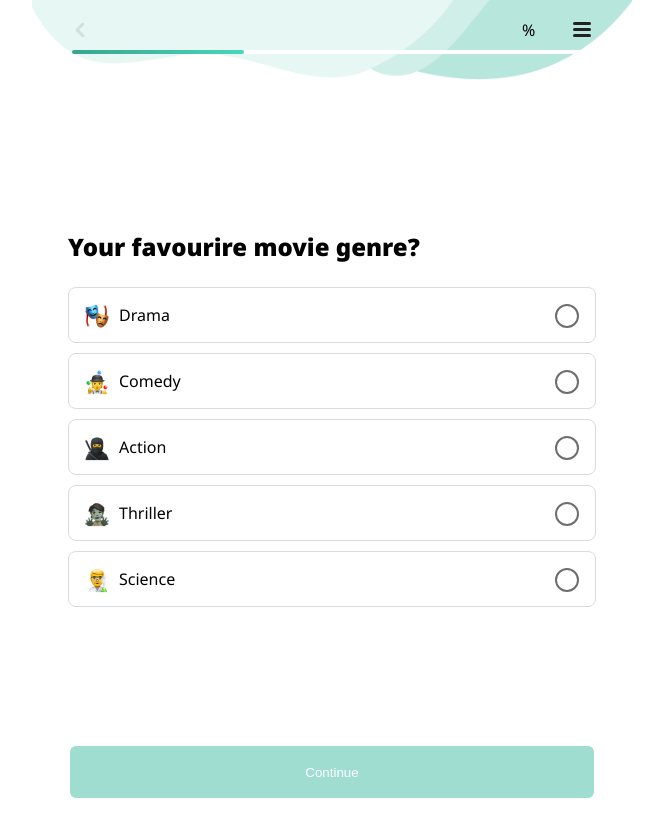
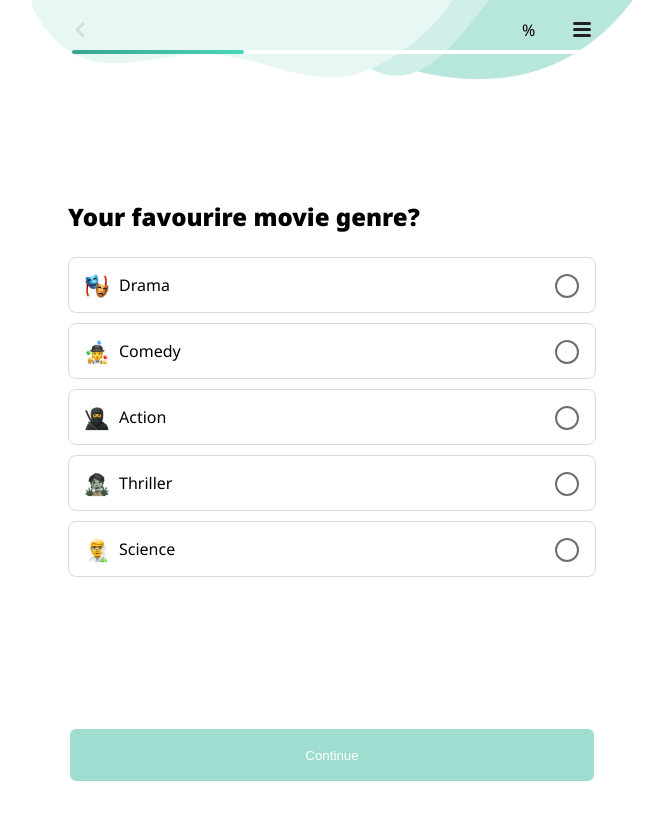
Before and after one commit to FlameInBrains/Movie_Questionary, a React (Create React App) app: page / in a window 1280 px wide. Shown: the top 836 px of the page, without its empty margins (308-971 px from the left). Built offline with nearby package versions, Linux system fonts and the light colour scheme.

Commit message:
fix/small_fixes

```diff
--- a/src/components/Header/Header.scss
+++ b/src/components/Header/Header.scss
@@ -55,6 +55,14 @@
     background: linear-gradient(to left, #4AD6BB, #38A58F);
     border-radius: 10px;
     }
+
+    &--sixty::before {
+      width: 66%;
+    }
+
+    &--full::before {
+      width: 100%;
+    }
   }
 }
 
--- a/src/components/Header/Header.tsx
+++ b/src/components/Header/Header.tsx
@@ -42,7 +42,7 @@ export const Header: React.FC = () => {
           </div>
         </div>
 
-        <div className="header__progressBar"></div>
+        <div className={classNames("header__progressBar", {'header__progressBar--sixty' : currentPercent === '66', 'header__progressBar--full': currentPercent === '100'})}></div>
       </div>
     </div>
     </>
--- a/src/pages/FirstPage/FirstPage.scss
+++ b/src/pages/FirstPage/FirstPage.scss
@@ -7,7 +7,7 @@
   }
 
   @media (min-width: 768px) {
-    padding: 150px 20px;
+    padding: 120px 20px;
   }
 
   &__content {
--- a/src/pages/SecondPage/SecondPage.scss
+++ b/src/pages/SecondPage/SecondPage.scss
@@ -21,7 +21,6 @@
   justify-content: center;
   align-items: center;
   margin: 200px auto;
-  padding: 0 20px;
   height: 56px;
 
   &__text {
--- a/src/pages/SecondPage/SecondPage.tsx
+++ b/src/pages/SecondPage/SecondPage.tsx
@@ -76,9 +76,8 @@ export const SecondPage: React.FC = () => {
 
             <p className={classNames("error_text", {'error_text--active' : isError})}> A correct movie title is required</p>
           </div>
-        </div>
 
-        <div className="button">
+          <div className="button">
             <button
               type="submit"
               className={classNames("button__text", { 'button__text--active': query })}
@@ -90,6 +89,7 @@ export const SecondPage: React.FC = () => {
               Continue
             </button>
         </div>
+        </div>
       </form>
     </>
   );
--- a/src/pages/ThirdPage/ThirdPage.scss
+++ b/src/pages/ThirdPage/ThirdPage.scss
@@ -5,7 +5,6 @@
   justify-content: center;
   align-items: center;
   margin: 50px auto;
-  padding: 0 20px;
   height: 56px;
 
   &__text--complete {
@@ -29,6 +28,10 @@
       }
     }
 
+    &__last {
+      padding: 0 20px;
+    }
+
     @media (min-width: 768px) {
       margin-top: 150px;
     }
--- a/src/pages/ThirdPage/ThirdPage.tsx
+++ b/src/pages/ThirdPage/ThirdPage.tsx
@@ -34,7 +34,7 @@ export const ThirdPage: React.FC = () => {
         )}
       </div>
 
-      <div className="button">
+      <div className="button button__last">
         <button
           type="button"
           className="button__text--complete"
```
Also changed, not shown: src/pages/NotFoundPage/NotFoundPage.tsx (+1 -6 lines).
